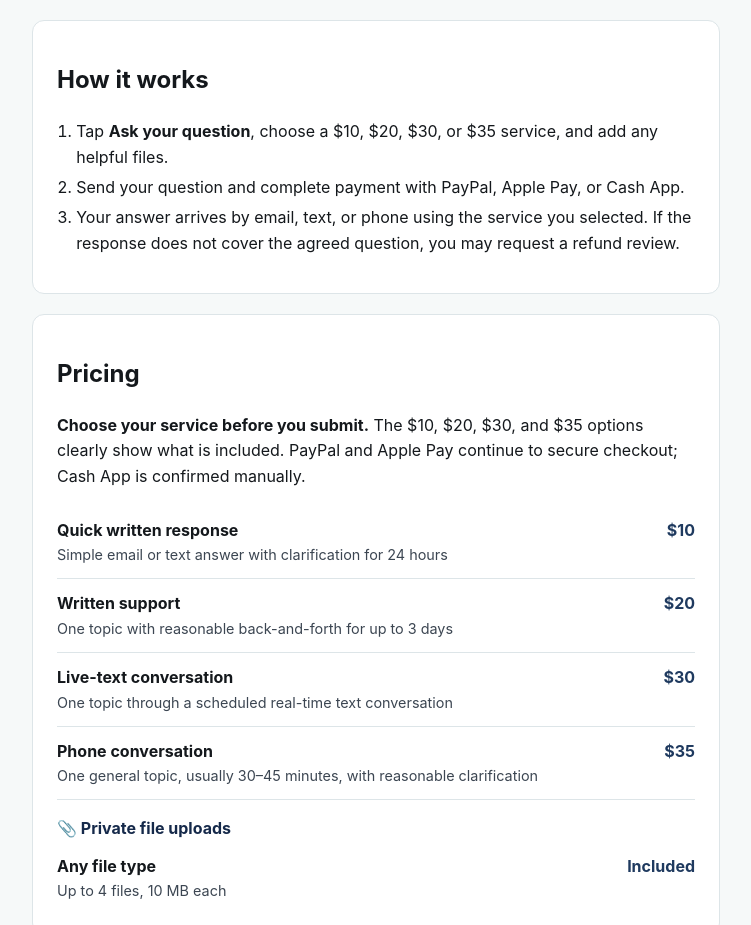
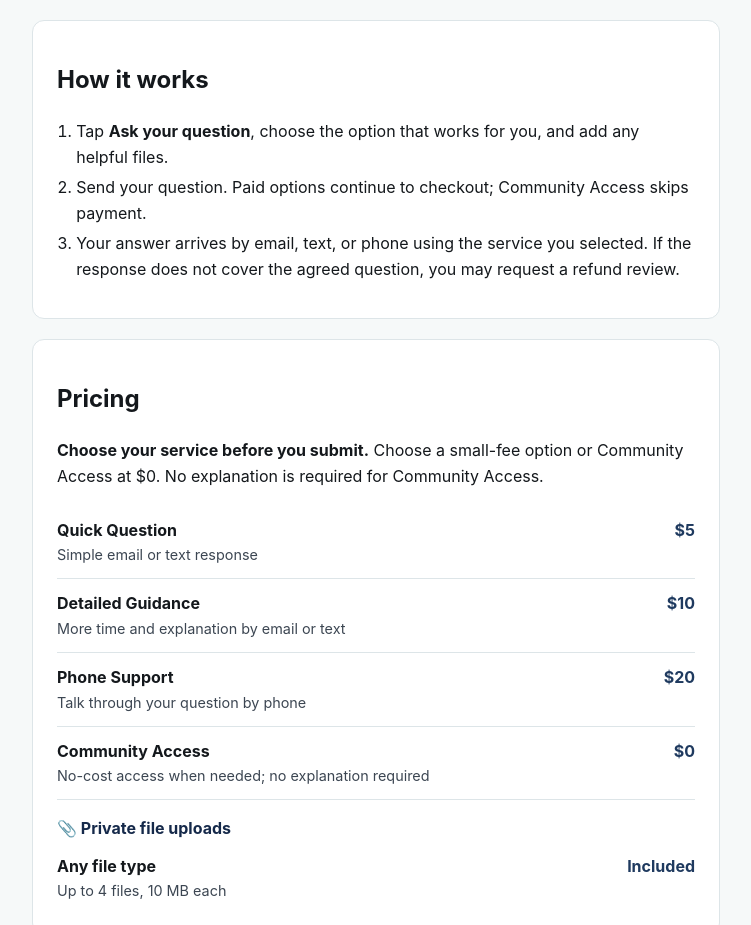
Before and after one commit to jmal9767/Vet-Assistant-Help-Line, a plain HTML site: page welcome.html in a window 1280 px wide. Shown: the part 752-1677 px from the top of the page, without its empty margins (264-1015 px from the left). Drawn offline with Linux system fonts and the light colour scheme.

Commit message:
Update welcome pricing

```diff
--- a/welcome.html
+++ b/welcome.html
@@ -114,19 +114,19 @@
   <section class="card">
     <h2>How it works</h2>
     <ol class="help-list">
-      <li>Tap <strong>Ask your question</strong>, choose a $10, $20, $30, or $35 service, and add any helpful files.</li>
-      <li>Send your question and complete payment with PayPal, Apple Pay, or Cash App.</li>
+      <li>Tap <strong>Ask your question</strong>, choose the option that works for you, and add any helpful files.</li>
+      <li>Send your question. Paid options continue to checkout; Community Access skips payment.</li>
       <li>Your answer arrives by email, text, or phone using the service you selected. If the response does not cover the agreed question, you may request a refund review.</li>
     </ol>
   </section>
 
   <section class="card">
     <h2>Pricing</h2>
-    <p><strong>Choose your service before you submit.</strong> The $10, $20, $30, and $35 options clearly show what is included. PayPal and Apple Pay continue to secure checkout; Cash App is confirmed manually.</p>
-    <div class="price-row"><span><strong>Quick written response</strong><span class="detail">Simple email or text answer with clarification for 24 hours</span></span><span class="amount">$10</span></div>
-    <div class="price-row"><span><strong>Written support</strong><span class="detail">One topic with reasonable back-and-forth for up to 3 days</span></span><span class="amount">$20</span></div>
-    <div class="price-row"><span><strong>Live-text conversation</strong><span class="detail">One topic through a scheduled real-time text conversation</span></span><span class="amount">$30</span></div>
-    <div class="price-row"><span><strong>Phone conversation</strong><span class="detail">One general topic, usually 30–45 minutes, with reasonable clarification</span></span><span class="amount">$35</span></div>
+    <p><strong>Choose your service before you submit.</strong> Choose a small-fee option or Community Access at $0. No explanation is required for Community Access.</p>
+    <div class="price-row"><span><strong>Quick Question</strong><span class="detail">Simple email or text response</span></span><span class="amount">$5</span></div>
+    <div class="price-row"><span><strong>Detailed Guidance</strong><span class="detail">More time and explanation by email or text</span></span><span class="amount">$10</span></div>
+    <div class="price-row"><span><strong>Phone Support</strong><span class="detail">Talk through your question by phone</span></span><span class="amount">$20</span></div>
+    <div class="price-row"><span><strong>Community Access</strong><span class="detail">No-cost access when needed; no explanation required</span></span><span class="amount">$0</span></div>
     <p class="price-head">📎 Private file uploads</p>
     <div class="price-row"><span><strong>Any file type</strong><span class="detail">Up to 4 files, 10 MB each</span></span><span class="amount">Included</span></div>
   </section>
```
